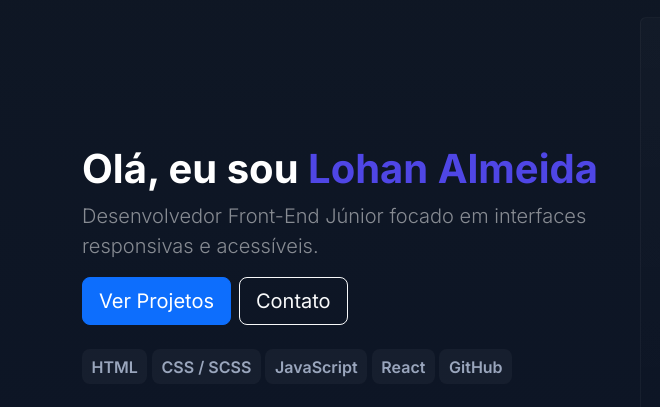
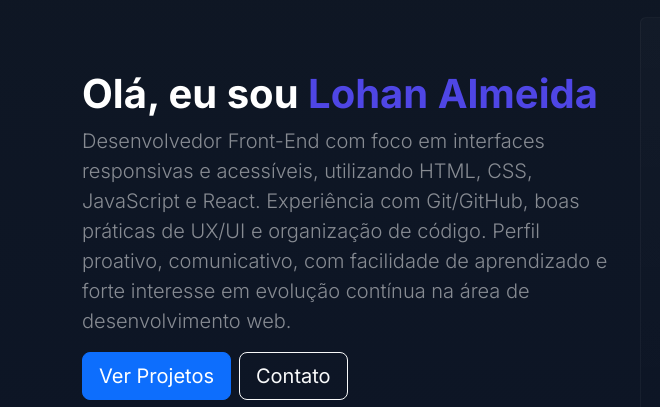
Before and after one commit to LohanAlmeida/Meu-Portifolio-Front-End--Lohan-Almeida, a plain HTML site: page index.html in a window 1280 px wide. Shown: the part 85-492 px from the top of the page, 0-660 px from the left. Drawn offline with nearby package versions, Linux system fonts and the light colour scheme.

Commit message:
Revise introduction paragraph in index.html
Updated the introduction paragraph to provide more details about skills and experience.

```diff
--- a/index.html
+++ b/index.html
@@ -126,7 +126,7 @@
   <div class="row w-100 align-items-center">
     <div class="col-lg-6">
       <h1 class="fw-bold text-white">Olá, eu sou <span style="color:var(--accent)">Lohan Almeida</span></h1>
-      <p class="lead text-white-50">Desenvolvedor Front-End Júnior focado em interfaces responsivas e acessíveis.</p>
+      <p class="lead text-white-50">Desenvolvedor Front-End com foco em interfaces responsivas e acessíveis, utilizando HTML, CSS, JavaScript e React. Experiência com Git/GitHub, boas práticas de UX/UI e organização de código. Perfil proativo, comunicativo, com facilidade de aprendizado e forte interesse em evolução contínua na área de desenvolvimento web.</p>
 
       <div class="d-flex gap-2 justify-content-center justify-content-lg-start">
         <a class="btn btn-primary btn-lg" href="#projetos">Ver Projetos</a>
```
